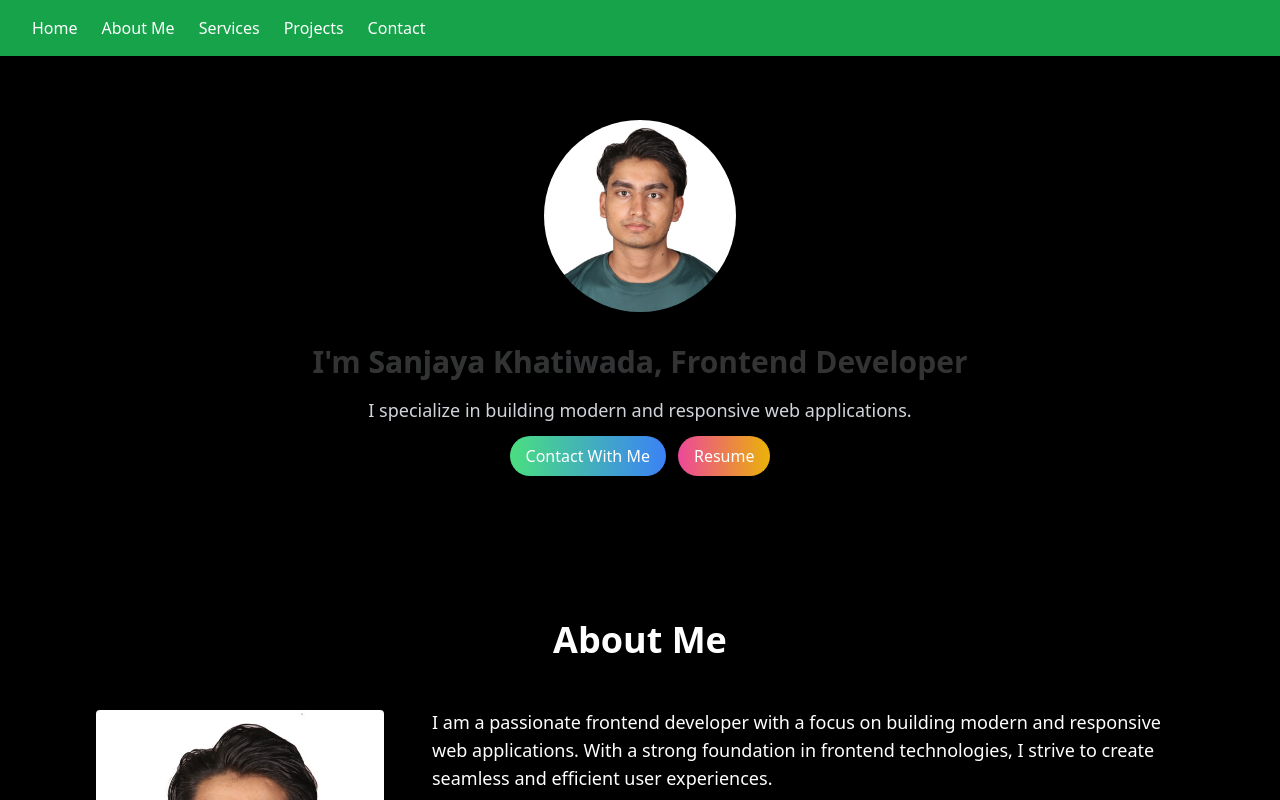
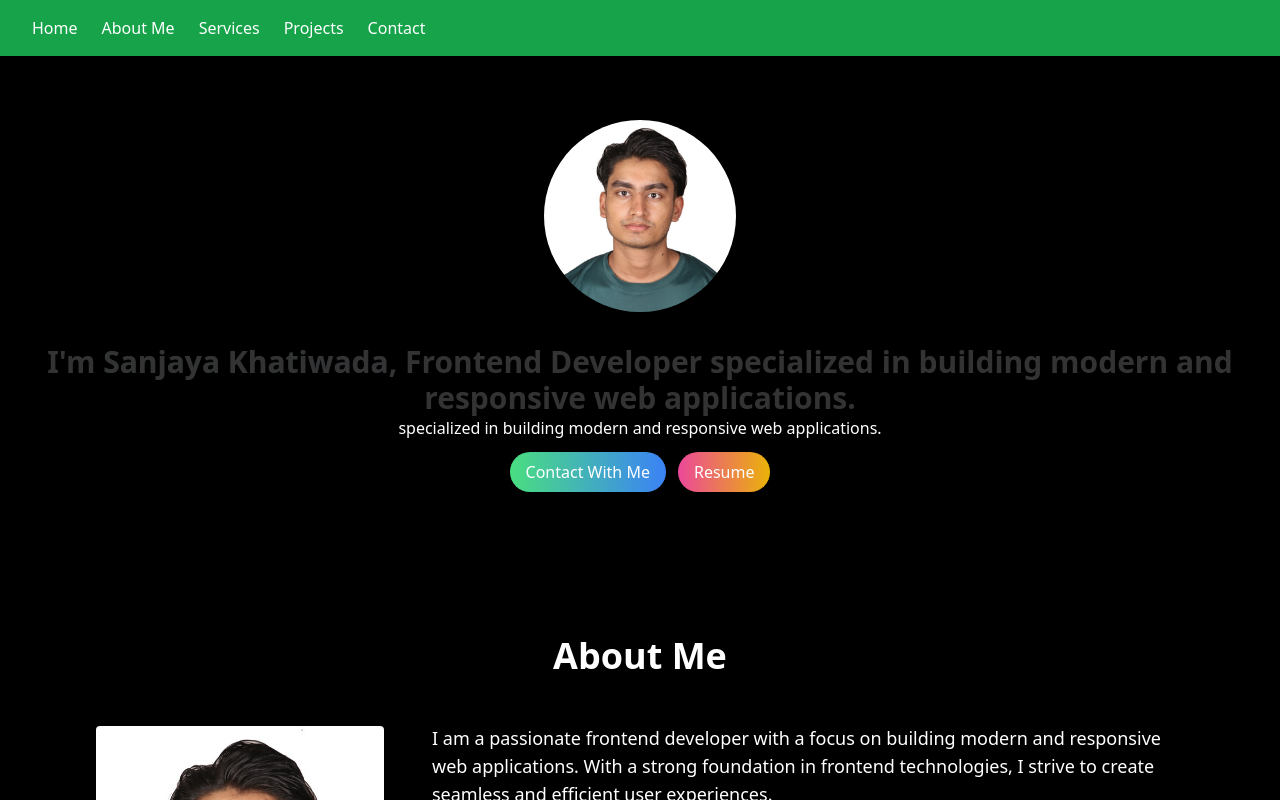
Before and after one commit to sanzay34/Portfolio, a React (Vite) app: page / in a window 1280 px wide. Shown: the top 800 px of the page. Built offline with nearby package versions, Linux system fonts and the light colour scheme.

Commit message:
Minor changes

```diff
--- a/src/components/Home.jsx
+++ b/src/components/Home.jsx
@@ -3,7 +3,10 @@ import HeroImage from "../assets/profile.jpeg";
 
 const Home = () => {
 	return (
-		<div className="bg-black text-white text-center py-16 overflow-hidden md:flex-col relative" id="home">
+		<div
+			className="bg-black text-white text-center py-16 overflow-hidden md:flex-col relative"
+			id="home"
+		>
 			<div>
 				{/* Profile Image */}
 				<img
@@ -19,14 +22,10 @@ const Home = () => {
 					<span className=" bg-clip-text bg-gradient-to-r from-green-400 to-blue-500">
 						Sanjaya Khatiwada
 					</span>
-					, Frontend Developer
+					, Frontend Developer specialized in building modern and responsive web
+					applications.
 				</h1>
-
-				{/* Subtitle */}
-				<p className="mt-4 text-md text-gray-300 lg:text-lg">
-					I specialize in building modern and responsive web applications.
-				</p>
-
+				specialized in building modern and responsive web applications.
 				<div className="flex items-center justify-center gap-3 mt-3">
 					{/* Buttons */}
 					<div>
```
